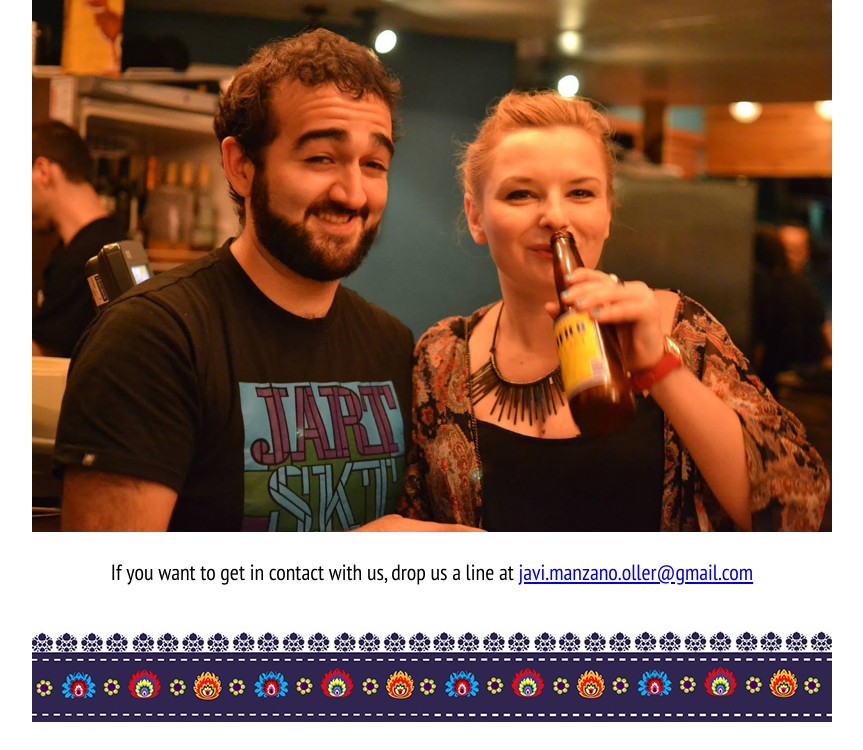
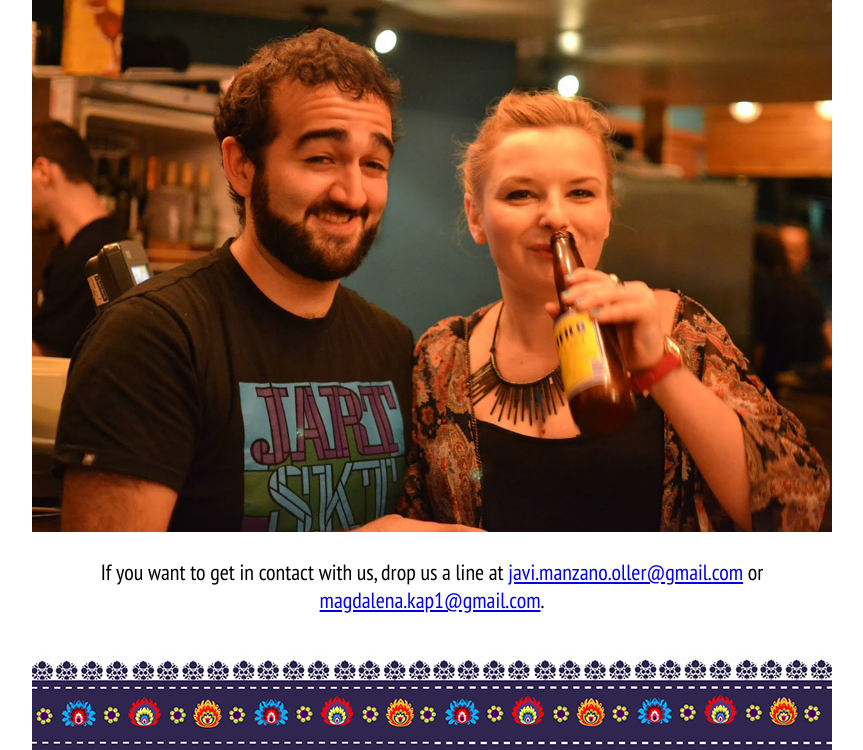
Before and after one commit to jgasteiz/wedding, a Django app: template templates/public/contact.html in a window 1280 px wide. Shown: the part 625-1375 px from the top of the page, without its empty margins (208-1071 px from the left). Before the commit the page ends 1347 px from the top, so only its background shows below. Run offline with Django 3.2, Linux system fonts and the light colour scheme; the template is opened without the code that fills it, so the values that code supplies are empty; style sheets or scripts are compiled from the project's sources; some libraries are stand-ins or nearby versions.

Commit message:
Update the contact page

```diff
--- a/templates/public/contact.html
+++ b/templates/public/contact.html
@@ -9,6 +9,7 @@
     <h1>Contact</h1>
     <img src="{% static 'img/javi-magda.jpg' %}" alt="Magda and Javi"/>
 
-    <p>If you want to get in contact with us, drop us a line at <a href="mailto:javi.manzano.oller@gmail.com">javi.manzano.oller@gmail.com</a></p>
+    <p>If you want to get in contact with us, drop us a line at <a href="mailto:javi.manzano.oller@gmail.com">javi.manzano.oller@gmail.com</a>
+        or <a href="mailto:magdalena.kap1@gmail.com">magdalena.kap1@gmail.com</a>.</p>
 
 {% endblock content %}
```
